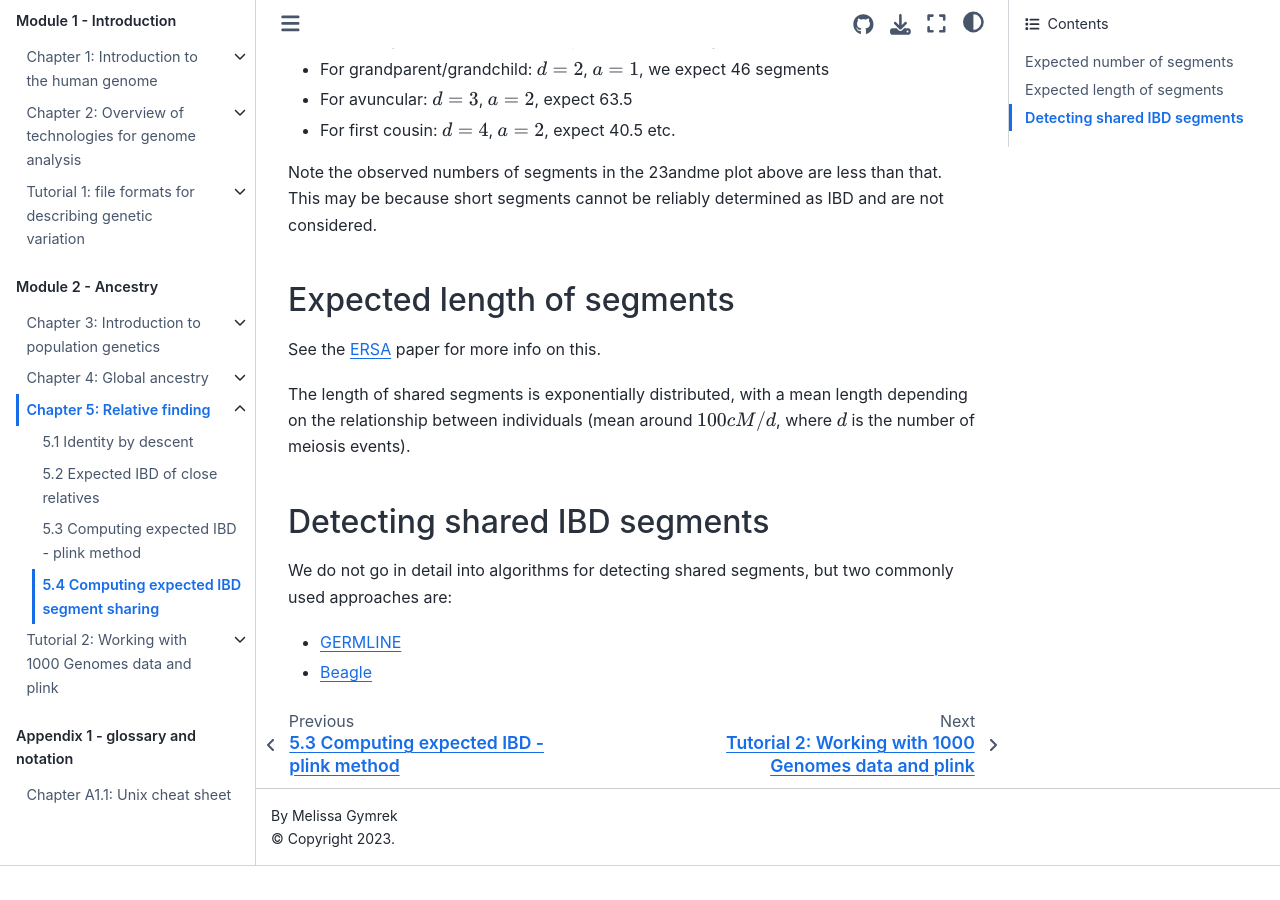
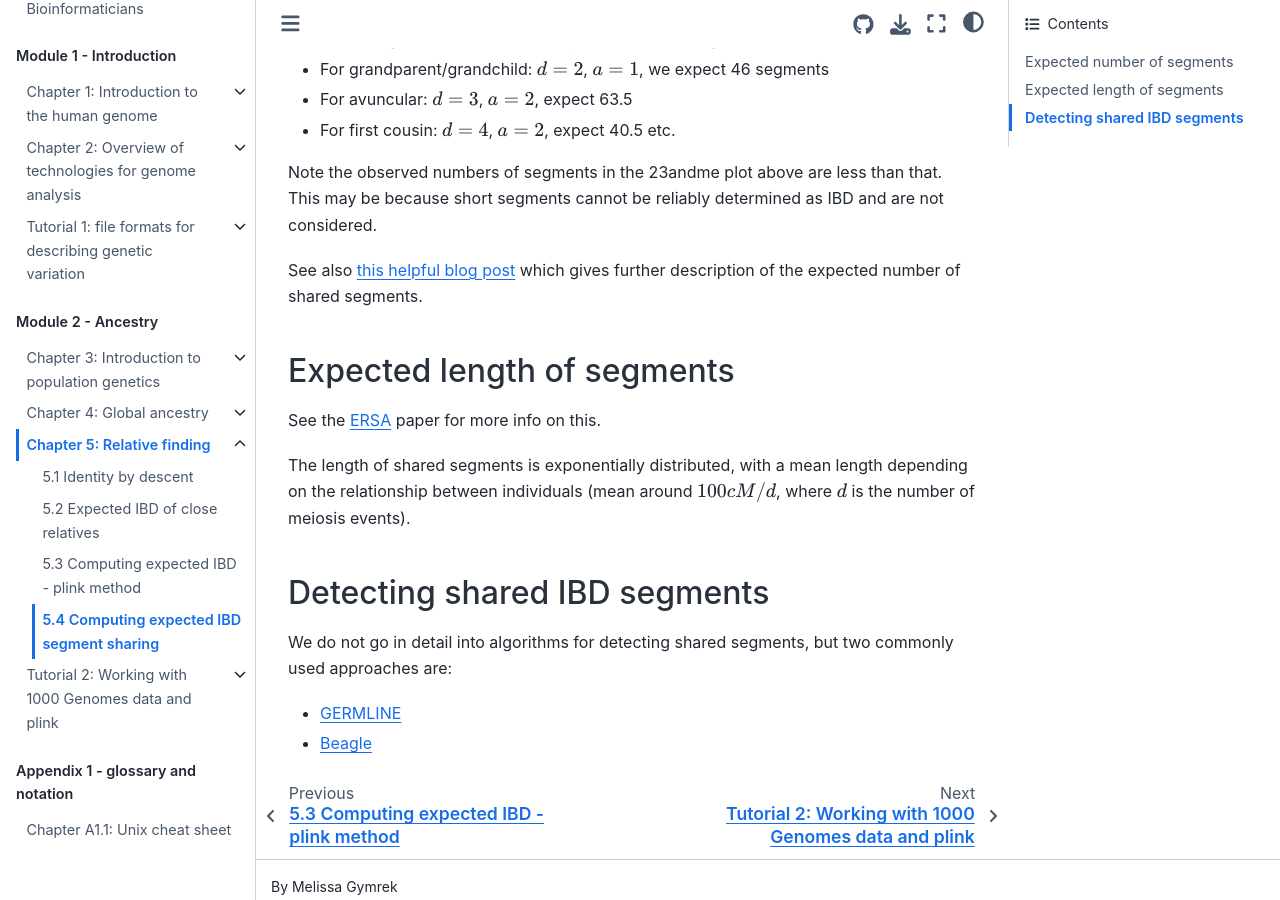
Before and after one commit to gymrek-lab/personal-genomics-textbook, a Jupyter Book: the page built from ancestry/relfind/ibd_segments.md, in a window 1280 px wide and 900 px high, scrolled down 1797 px. Built offline with Jupyter Book 1.0.4 settings and Sphinx 7.4.7 and the Sphinx Book theme 1.1.4, drawn with Linux system fonts in a browser that asks for light colours; pages that are not in the unit, such as notebooks, are missing from menus; before the commit the page ends 2663 px from its top, so only the background shows below that.

Commit message:
adding segment sharing info

```diff
--- a/_toc.yml
+++ b/_toc.yml
@@ -35,6 +35,7 @@ parts:
         - file: ancestry/popgen/hwe
         - file: ancestry/popgen/fst
         - file: ancestry/popgen/WF-simulations
+        # TODO: add concept of phase, haplotype
         - file: ancestry/popgen/recombination
       - file: ancestry/global_ancestry
         sections:
--- a/ancestry/relfind/ibd_segments.md
+++ b/ancestry/relfind/ibd_segments.md
@@ -35,6 +35,8 @@ etc.
 
 Note the observed numbers of segments in the 23andme plot above are less than that. This may be because short segments cannot be reliably determined as IBD and are not considered.
 
+See also [this helpful blog post](https://gcbias.org/2013/12/02/how-many-genomic-blocks-do-you-share-with-a-cousin/) which gives further description of the expected number of shared segments.
+
 ## Expected length of segments
 
 See the [ERSA](https://pubmed.ncbi.nlm.nih.gov/21324875/) paper for more info on this.
```
Also changed, not shown: ancestry/popgen/recombination.md (line endings or trailing spaces).
